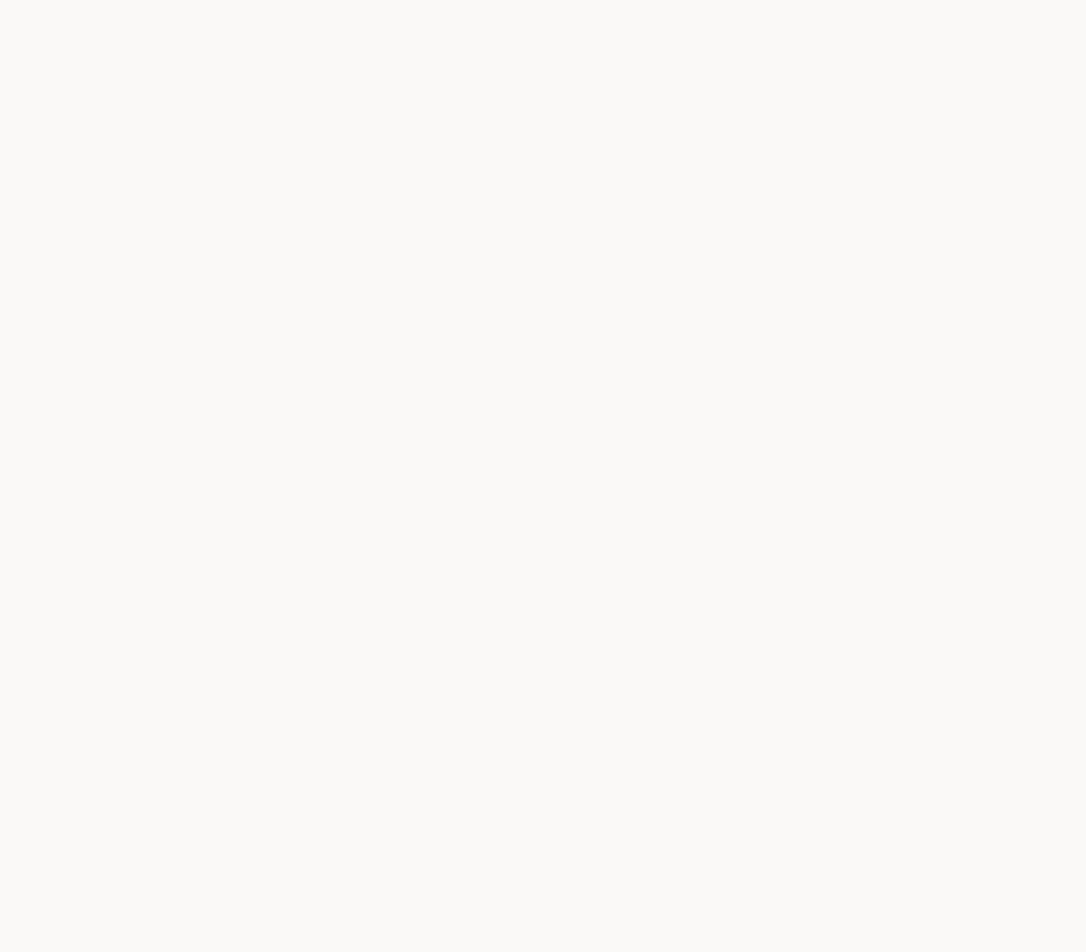
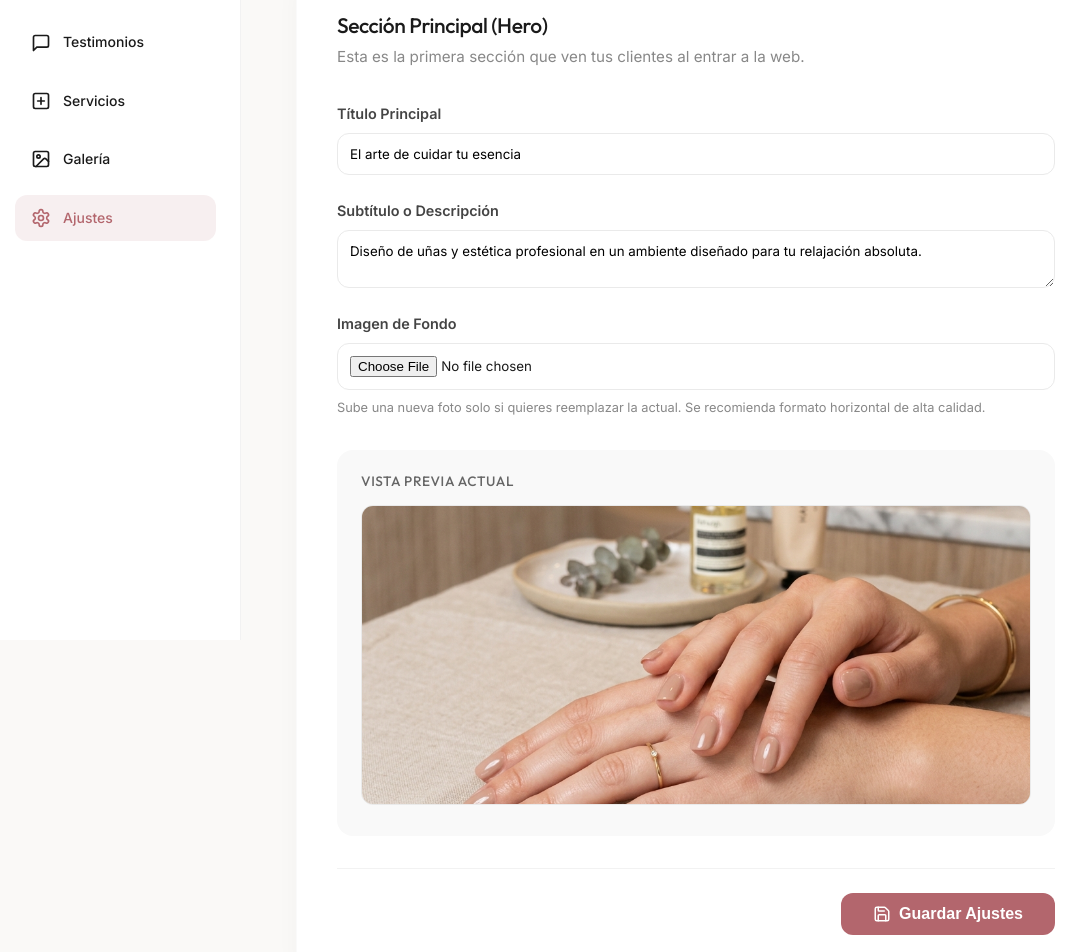
Before and after one commit to caxodax/karenbeautynails, a SvelteKit app: page /admin/ajustes in a window 1280 px wide. Before the commit this address had no page. Shown: the part 160-1112 px from the top of the page, without its empty margins (9-1095 px from the left). Before the commit the page ends 800 px from the top, so only its background shows below. Built offline with nearby package versions, Linux system fonts and the light colour scheme; no server answers; the database is empty.

Commit message:
Feat: Add dynamic Hero and Settings admin page

```diff
--- a/src/routes/+page.svelte
+++ b/src/routes/+page.svelte
@@ -1,8 +1,10 @@
-<script>
+<script lang="ts">
   import Hero from '$lib/components/Hero.svelte';
   import Catalog from '$lib/components/Catalog.svelte';
   import Gallery from '$lib/components/Gallery.svelte';
   import Testimonials from '$lib/components/Testimonials.svelte';
+
+  let { data } = $props();
 </script>
 
 <svelte:head>
@@ -11,7 +13,7 @@
 </svelte:head>
 
 <main>
-  <Hero />
+  <Hero settings={data.settings} />
   <Catalog />
   <Gallery />
   <Testimonials />
--- a/src/routes/admin/+layout.svelte
+++ b/src/routes/admin/+layout.svelte
@@ -1,5 +1,5 @@
 <script lang="ts">
-    import { CalendarCheck, MessageSquare, PlusSquare, Image as ImageIcon } from "@lucide/svelte";
+    import { CalendarCheck, MessageSquare, PlusSquare, Image as ImageIcon, Settings } from "@lucide/svelte";
     import { page } from "$app/stores";
     let { children } = $props();
 </script>
@@ -46,6 +46,15 @@
             >
                 <ImageIcon size={20} />
                 Galería
+            </a>
+            <a
+                href="/admin/ajustes"
+                class="nav-item {($page.url.pathname as string) === '/admin/ajustes'
+                    ? 'active'
+                    : ''}"
+            >
+                <Settings size={20} />
+                Ajustes
             </a>
         </nav>
     </aside>
--- /dev/null
+++ b/src/routes/admin/ajustes/+page.svelte
@@ -0,0 +1,258 @@
+<script lang="ts">
+  import { supabase } from '$lib/supabaseClient';
+  import { onMount } from 'svelte';
+  import { Save } from '@lucide/svelte';
+
+  let loading = $state(true);
+  let isSaving = $state(false);
+  let imageFile = $state<File | null>(null);
+
+  let settings = $state({
+    id: 1,
+    hero_image_url: '/hero_bg.png',
+    hero_title: 'El arte de cuidar tu esencia',
+    hero_subtitle: 'Diseño de uñas y estética profesional en un ambiente diseñado para tu relajación absoluta.'
+  });
+
+  const fetchSettings = async () => {
+    loading = true;
+    const { data, error } = await supabase
+      .from('site_settings')
+      .select('*')
+      .eq('id', 1)
+      .single();
+
+    if (!error && data) {
+      settings = data;
+    }
+    loading = false;
+  };
+
+  onMount(() => {
+    fetchSettings();
+  });
+
+  const saveSettings = async (e: Event) => {
+    e.preventDefault();
+    isSaving = true;
+
+    // Subir imagen a Cloudflare si hay un archivo seleccionado
+    if (imageFile) {
+      const uploadData = new FormData();
+      uploadData.append('file', imageFile);
+
+      try {
+        const uploadRes = await fetch('/api/upload', {
+          method: 'POST',
+          body: uploadData
+        });
+
+        const result = await uploadRes.json();
+        if (uploadRes.ok) {
+          settings.hero_image_url = result.url;
+        } else {
+          alert('Error subiendo imagen: ' + result.error);
+          isSaving = false;
+          return;
+        }
+      } catch (err) {
+        console.error(err);
+        alert('Fallo al conectar con el servidor de subida.');
+        isSaving = false;
+        return;
+      }
+    }
+
+    const { error } = await supabase
+      .from('site_settings')
+      .update({
+        hero_image_url: settings.hero_image_url,
+        hero_title: settings.hero_title,
+        hero_subtitle: settings.hero_subtitle
+      })
+      .eq('id', 1);
+
+    if (!error) {
+      alert("Ajustes guardados correctamente. Los cambios ya son visibles en la página principal.");
+      imageFile = null;
+    } else {
+      alert("Error al guardar ajustes.");
+    }
+
+    isSaving = false;
+  };
+</script>
+
+<div class="dashboard">
+  <header>
+    <div class="header-content">
+      <div>
+        <h1>Ajustes del Sitio</h1>
+        <p>Personaliza la apariencia y el contenido principal de tu página.</p>
+      </div>
+    </div>
+  </header>
+
+  {#if loading}
+    <div class="loading">Cargando ajustes...</div>
+  {:else}
+    <div class="settings-card">
+      <h2>Sección Principal (Hero)</h2>
+      <p class="subtitle">Esta es la primera sección que ven tus clientes al entrar a la web.</p>
+
+      <form onsubmit={saveSettings}>
+
+        <div class="input-group">
+          <label for="heroTitle">Título Principal</label>
+          <input id="heroTitle" type="text" bind:value={settings.hero_title} required />
+        </div>
+
+        <div class="input-group">
+          <label for="heroSubtitle">Subtítulo o Descripción</label>
+          <textarea id="heroSubtitle" bind:value={settings.hero_subtitle} rows="2" required></textarea>
+        </div>
+
+        <div class="input-group">
+          <label for="heroImage">Imagen de Fondo</label>
+          <input
+            id="heroImage"
+            type="file"
+            accept="image/*"
+            onchange={(e) => imageFile = e.currentTarget.files?.[0] || null}
+          />
+          <small>Sube una nueva foto solo si quieres reemplazar la actual. Se recomienda formato horizontal de alta calidad.</small>
+        </div>
+
+        <div class="preview-box">
+          <h3>Vista Previa Actual</h3>
+          <img src={settings.hero_image_url} alt="Fondo Hero" class="preview-img" />
+        </div>
+
+        <div class="form-actions">
+          <button type="submit" class="btn-submit" disabled={isSaving}>
+            <Save size={18} />
+            {isSaving ? 'Guardando cambios...' : 'Guardar Ajustes'}
+          </button>
+        </div>
+      </form>
+    </div>
+  {/if}
+</div>
+
+<style>
+  .dashboard header {
+    margin-bottom: 32px;
+  }
+
+  .header-content {
+    display: flex;
+    justify-content: space-between;
+    align-items: center;
+  }
+
+  h1 { margin: 0 0 8px 0; color: var(--color-grafito, #2A2C2E); }
+  p { margin: 0; color: #666; }
+
+  .settings-card {
+    background: white;
+    padding: 40px;
+    border-radius: 24px;
+    box-shadow: 0 4px 24px rgba(0,0,0,0.03);
+    max-width: 800px;
+    border: 1px solid rgba(0,0,0,0.02);
+  }
+
+  .settings-card h2 {
+    margin: 0 0 8px 0;
+    color: var(--color-grafito);
+    font-family: var(--font-heading);
+  }
+
+  .subtitle {
+    color: #888;
+    margin-bottom: 32px;
+    font-size: 0.95rem;
+  }
+
+  .input-group {
+    display: flex;
+    flex-direction: column;
+    gap: 8px;
+    margin-bottom: 24px;
+  }
+
+  label { font-weight: 600; font-size: 0.9rem; color: #444; }
+
+  input, textarea {
+    padding: 12px;
+    border: 1.5px solid #eaeaea;
+    border-radius: 12px;
+    font-family: inherit;
+    width: 100%;
+    box-sizing: border-box;
+    transition: border-color 0.2s;
+  }
+
+  input:focus, textarea:focus {
+    outline: none;
+    border-color: var(--color-primary);
+  }
+
+  small { color: #888; font-size: 0.8rem; }
+
+  .preview-box {
+    margin-top: 32px;
+    margin-bottom: 32px;
+    background: #f9f9f9;
+    padding: 24px;
+    border-radius: 16px;
+  }
+
+  .preview-box h3 {
+    margin-top: 0;
+    color: #666;
+    font-size: 0.85rem;
+    text-transform: uppercase;
+    letter-spacing: 0.05em;
+    margin-bottom: 16px;
+  }
+
+  .preview-img {
+    width: 100%;
+    height: 300px;
+    object-fit: cover;
+    border-radius: 12px;
+    border: 1px solid #eaeaea;
+  }
+
+  .form-actions {
+    display: flex;
+    justify-content: flex-end;
+    border-top: 1px solid rgba(0,0,0,0.05);
+    padding-top: 24px;
+  }
+
+  .btn-submit {
+    display: flex;
+    align-items: center;
+    gap: 8px;
+    background-color: var(--color-primary, #b3666d);
+    color: white;
+    border: none;
+    padding: 12px 32px;
+    border-radius: 12px;
+    font-weight: 600;
+    cursor: pointer;
+    font-size: 1rem;
+    transition: transform 0.2s;
+  }
+
+  .btn-submit:hover:not(:disabled) {
+    transform: translateY(-2px);
+  }
+
+  .btn-submit:disabled {
+    opacity: 0.7;
+    cursor: not-allowed;
+  }
+</style>
```
Also changed, not shown: src/lib/components/Hero.svelte (+10 -5 lines), src/routes/+page.server.ts (added, +18 -0 lines).
